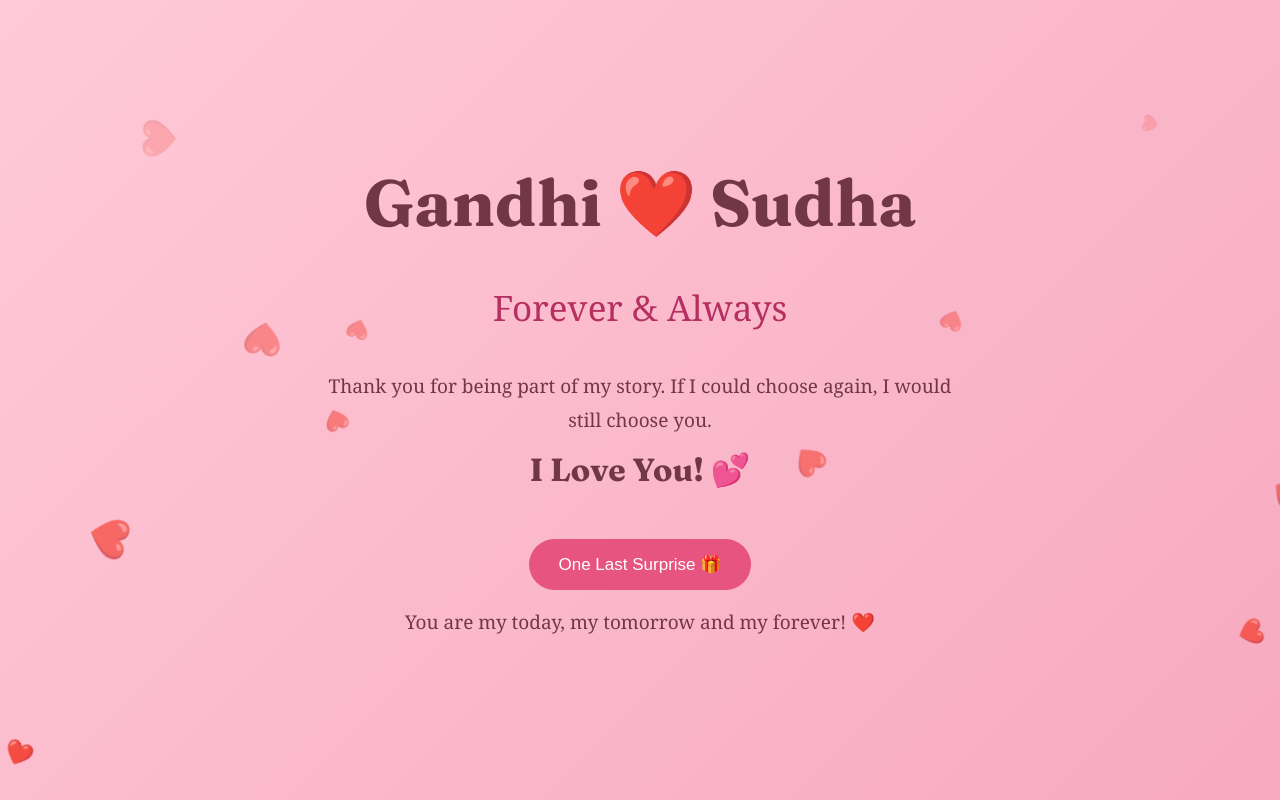
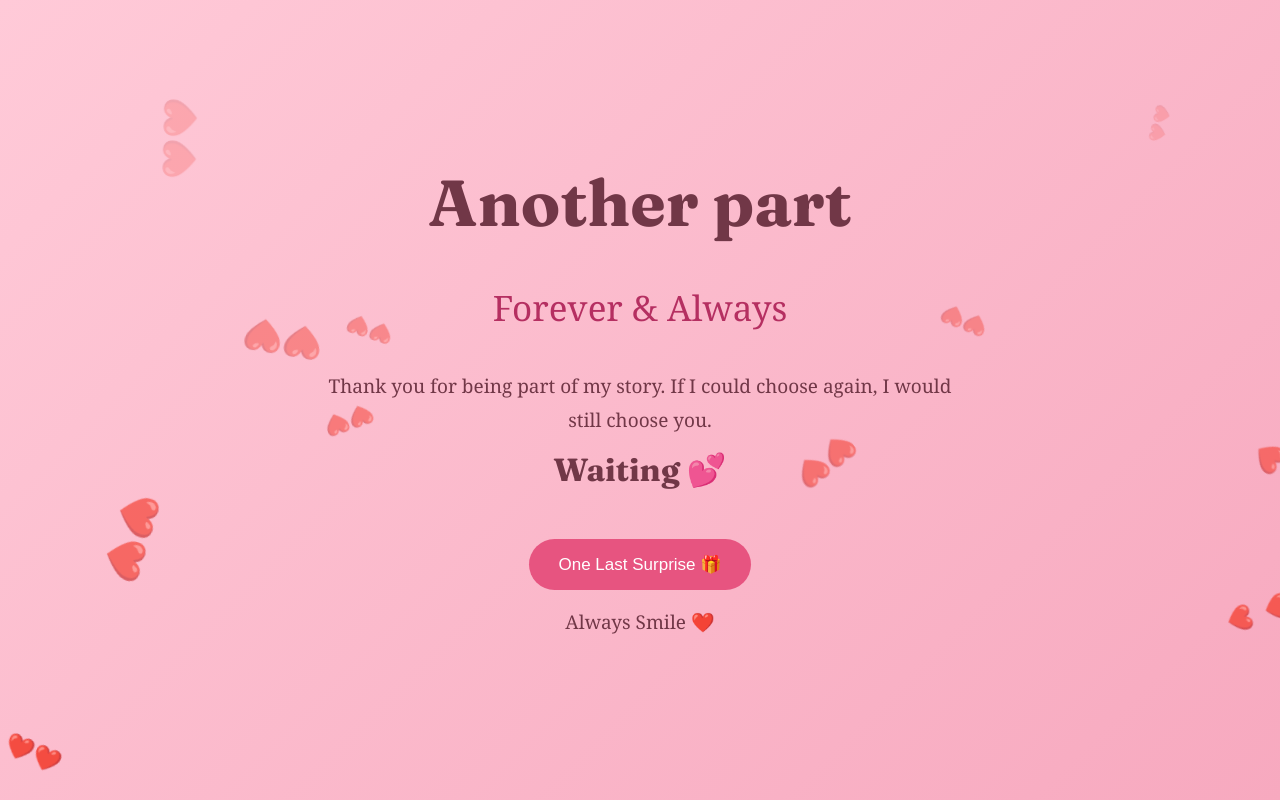
Before and after one commit to sysurya643-rgb/Surya-bio, a plain HTML site: page index.html in a window 1280 px wide. Both pictures are taken after a click on the button "One Last Surprise 🎁". Shown: the part 9740-10540 px from the top of the page. Drawn offline with Linux system fonts and the light colour scheme.

Commit message:
Update index.html

```diff
--- a/index.html
+++ b/index.html
@@ -297,7 +297,7 @@ button:hover {
 
   <div class="heart">❤️</div>
 
-  <h1>Gandhi & Sudha</h1>
+  <h1>Sun Flower</h1>
 
   <p>
     A beautiful story of two hearts,
@@ -418,7 +418,7 @@ button:hover {
   <p>
     No matter where life takes us,
     I hope we continue making
-    beautiful memories together.
+    beautiful memories
   </p>
 
   <div class="heart">💕</div>
@@ -432,7 +432,7 @@ button:hover {
 
   <div class="heart">❤️</div>
 
-  <h1>Gandhi ❤️ Sudha</h1>
+  <h1>Another part</h1>
 
   <p class="ending">
     Forever & Always
@@ -445,7 +445,7 @@ button:hover {
     I would still choose you.
   </p>
 
-  <h2>I Love You! 💕</h2>
+  <h2>Waiting 💕</h2>
 
   <button onclick="showSurprise()">
     One Last Surprise 🎁
@@ -495,7 +495,7 @@ document.querySelectorAll(".slideshow").forEach(slideshow => {
 function showSurprise() {
 
   document.getElementById("surprise").innerHTML =
-    "You are my today, my tomorrow and my forever! ❤️";
+    "Always Smile ❤️";
 
 }
 
@@ -508,7 +508,7 @@ function createHeart() {
 
   heart.className = "floating";
 
-  heart.innerHTML = "❤️";
+  heart.innerHTML = "❤️❤️";
 
   heart.style.left = Math.random() * 100 + "vw";
 
```
